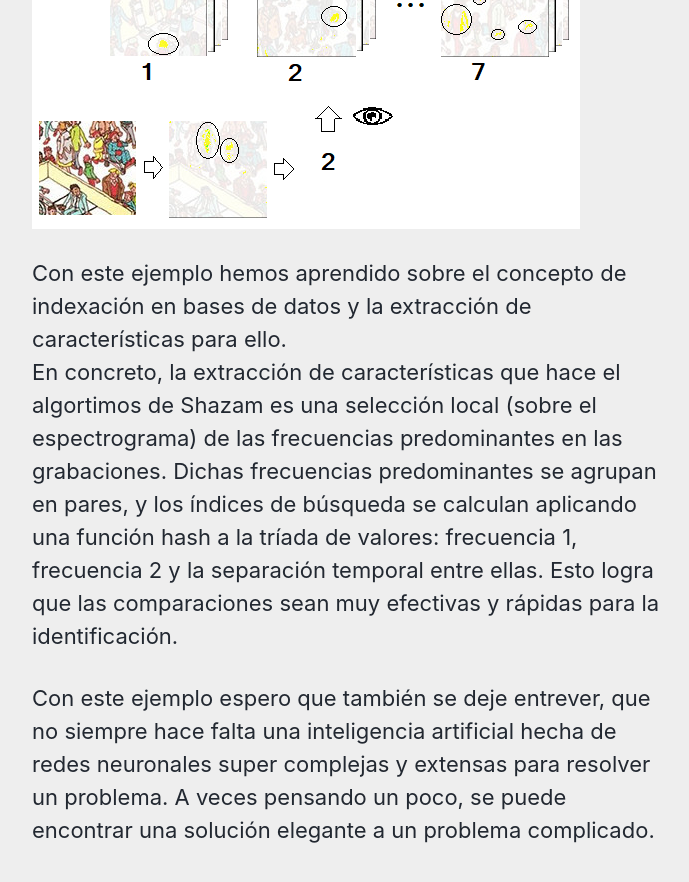
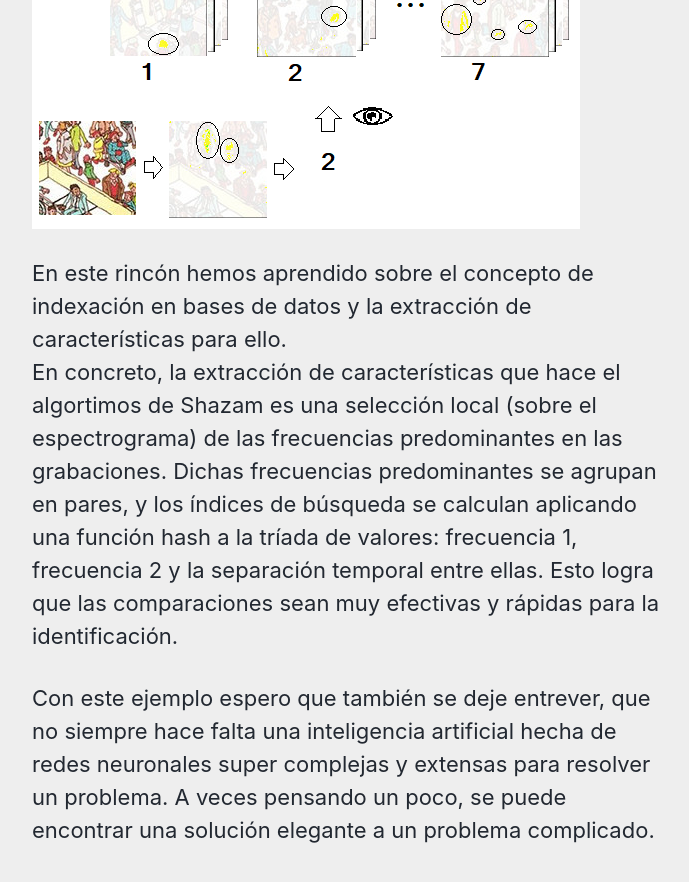
Before and after one commit to ArturoSirvent/ArturoSirvent.github.io, a Jekyll site: the page built from _posts/2023-06-13-Newsletter Datos.md, in a window 1280 px wide and 900 px high, scrolled down 2059 px. Shown: the top 882 px of the window, without its empty margins (290-979 px from the left). Built offline with Jekyll 4.4.1, drawn with Linux system fonts in a browser that asks for light colours; nearby versions of some CDN libraries.

Commit message:
Update 2023-06-13-Newsletter Datos.md

```diff
--- a/_posts/2023-06-13-Newsletter Datos.md
+++ b/_posts/2023-06-13-Newsletter Datos.md
@@ -13,7 +13,7 @@ mathjax: "true"
 **Rincon de las curiosidades (mayo 2023)**
 -----
 Este mes en el rincón de las curiosidades, veremos cómo una buena extracción de características y una organización inteligente de la base de datos pueden llegar a venderse por **400 millones de dólares**. Este es el caso del algoritmo de Shazam, la famosa aplicación para identificación de canciones.
-Si no la has usado nunca, el funcionamiento es muy sencillo: grabas con el móvil 5~15 segundos de una canción, y el software te indica de qué canción se trata.
+Si no la has usado nunca, el funcionamiento es muy sencillo: grabas con el móvil 5\~15 segundos de una canción, y el software te indica de qué canción se trata.
 Para entender el reto que supone **solo** la parte de encontrar una canción en la base de datos, pongámoslo con números. Si quisiéramos encontrar una grabación de 10 segundos (a 44.1kHz) en una base de datos de 1 millón de canciones (~ 3 minutos/canción), haciendo la comparación por fuerza bruta tardaríamos un promedio de ¡¡327 años!!
 
 Como queremos que sea breve y simple, voy a exponer una analogía, sin embargo aquí se puede encontrar el paper original.
@@ -24,7 +24,7 @@ Una buena forma de proceder sería simplificar la búsqueda mediante **índices*
 Esto logrará una subdivisión que simplificará mucho futuras búsquedas. De modo que cuando tengamos que identificar un nuevo segmento, podremos ir directamente a buscar al grupo con el mismo número de zonas amarillentas.
 ![image](/images/shazam/Pasted image 20230526124031.png)
 
-Con este ejemplo hemos aprendido sobre el concepto de indexación en bases de datos y la extracción de características para ello.
+En este rincón hemos aprendido sobre el concepto de indexación en bases de datos y la extracción de características para ello.
 En concreto, la extracción de características que hace el algortimos de Shazam es una selección local (sobre el espectrograma) de las frecuencias predominantes en las grabaciones. Dichas frecuencias predominantes se agrupan en pares, y los índices de búsqueda se calculan aplicando una función hash a la tríada de valores: frecuencia 1, frecuencia 2 y la separación temporal entre ellas. Esto logra que las comparaciones sean muy efectivas y rápidas para la identificación.
 
 Con este ejemplo espero que también se deje entrever, que no siempre hace falta una inteligencia artificial hecha de redes neuronales super complejas y extensas para resolver un problema. A veces pensando un poco, se puede encontrar una solución elegante a un problema complicado.
```
